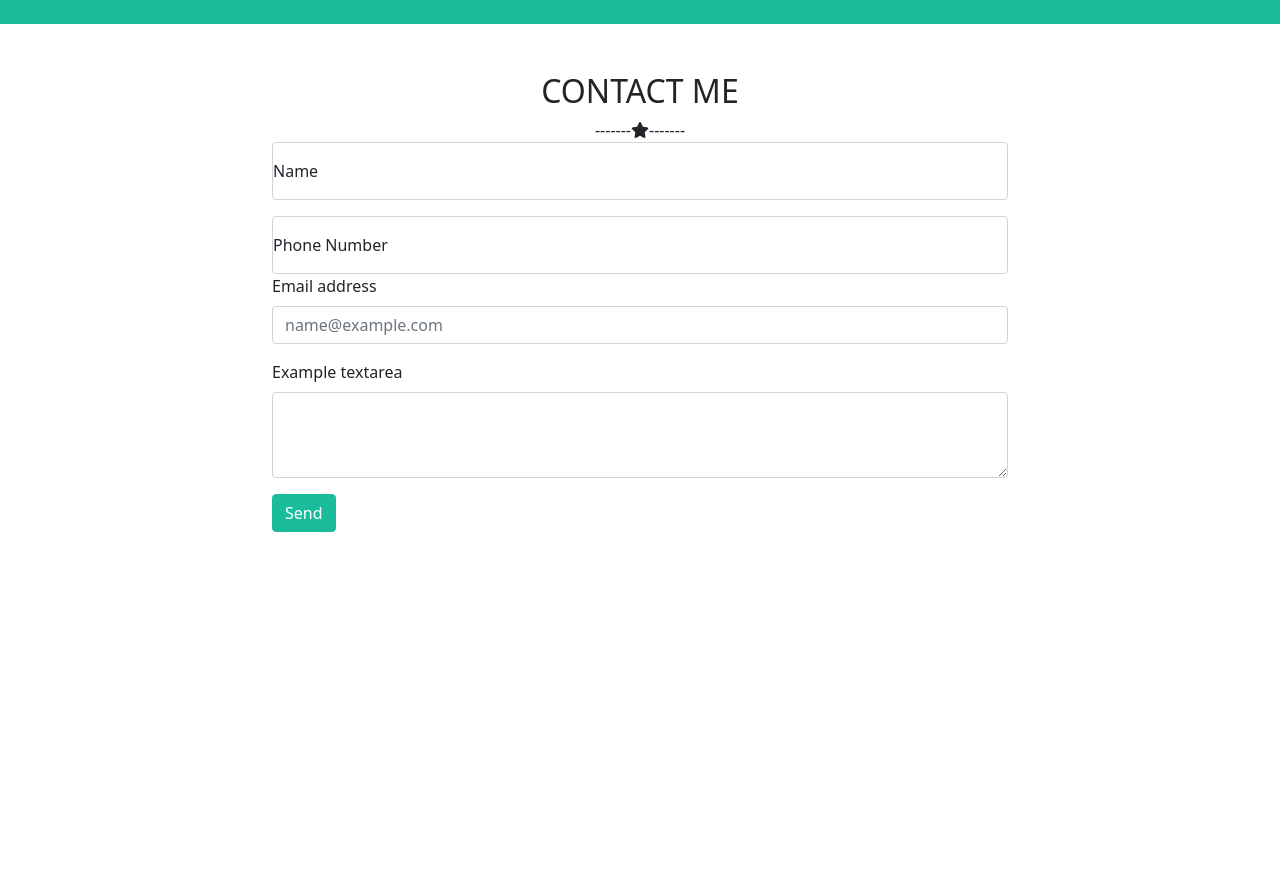
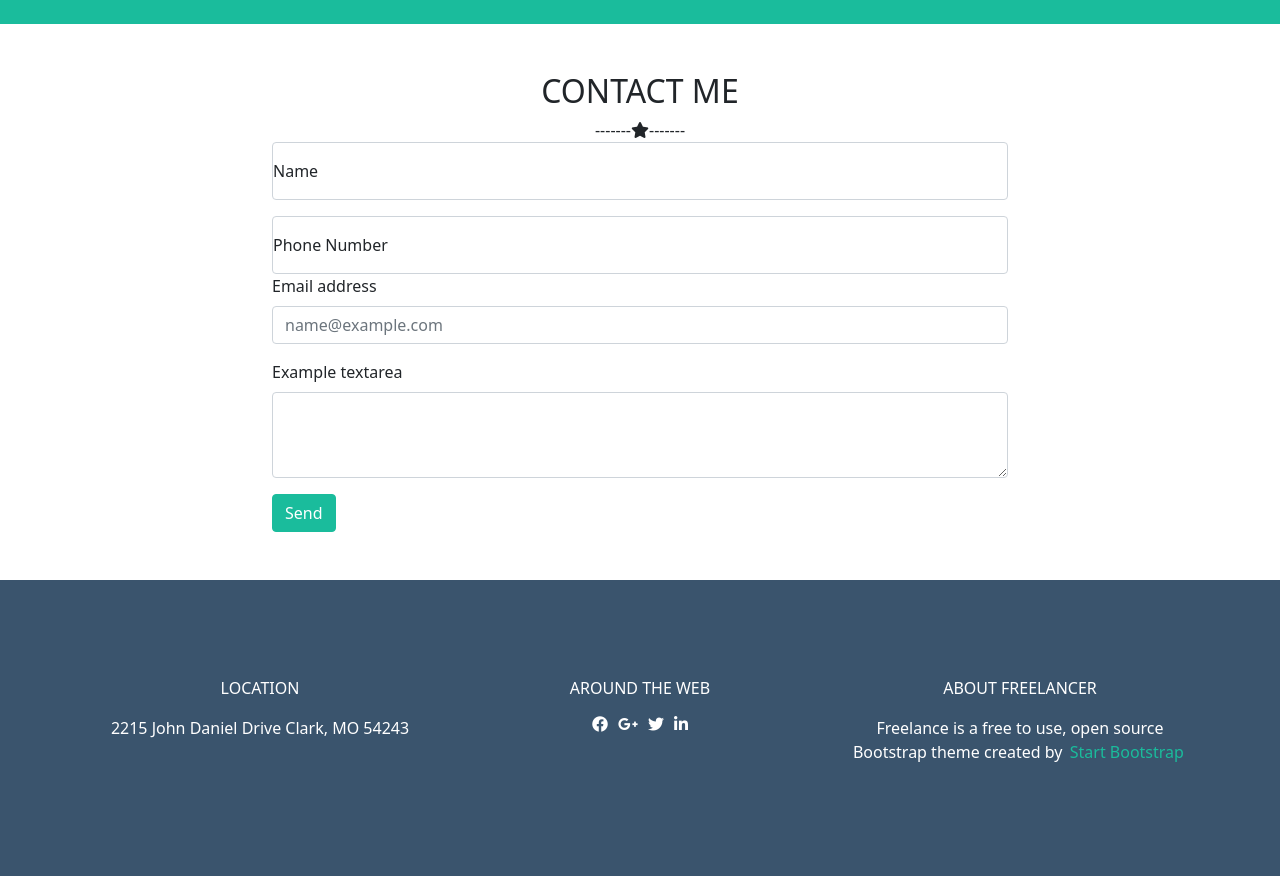
Before and after one commit to albertogioia93/html-css-bootstrap-freelancer, a plain HTML site: page index.html in a window 1280 px wide. Shown: the part 2638-3514 px from the top of the page. Before the commit the page ends 3218 px from the top, so only its background shows below. Drawn offline with nearby package versions, Linux system fonts and the light colour scheme.

Commit message:
sezione 5

```diff
--- a/css/style.css
+++ b/css/style.css
@@ -69,3 +69,17 @@ ul {
     background-color: #1abc9c;
     border: 1px solid #1abc9c;
 }
+
+#sezione5 {
+    background-color: #3a546d;
+    color: white;
+}
+
+mark {
+    color: #1abc9c;
+    background-color: #3a546d;
+}
+
+.icone {
+    gap: 10px;
+}
--- a/index.html
+++ b/index.html
@@ -129,6 +129,30 @@
             </div>
         </section>
 
+        <section id="sezione5" class="p-5">
+            <div class="container text-center">
+                <div class="row gy-4 py-5 justify-content-center">
+                    <div class="col-12 col-lg-4 col-xxl-4">
+                        <p>LOCATION</p>
+                        <p>2215 John Daniel Drive Clark, MO 54243</p>
+                    </div>
+                    <div class="col-12 col-lg-4 col-xxl-4">
+                        <p>AROUND THE WEB</p>
+                        <div class="d-flex justify-content-center icone">
+                            <i class="fa-brands fa-facebook"></i>
+                            <i class="fa-brands fa-google-plus-g"></i>
+                            <i class="fa-brands fa-twitter"></i>
+                            <i class="fa-brands fa-linkedin-in"></i>
+                        </div>
+                    </div>
+                    <div class="col-12 col-lg-4 col-xxl-4">
+                        <p>ABOUT FREELANCER</p>
+                        <p>Freelance is a free to use, open source Bootstrap theme created by <mark>Start Bootstrap</mark></p>
+                    </div>
+                </div>
+            </div>
+        </section>
+
 
 
 
```
